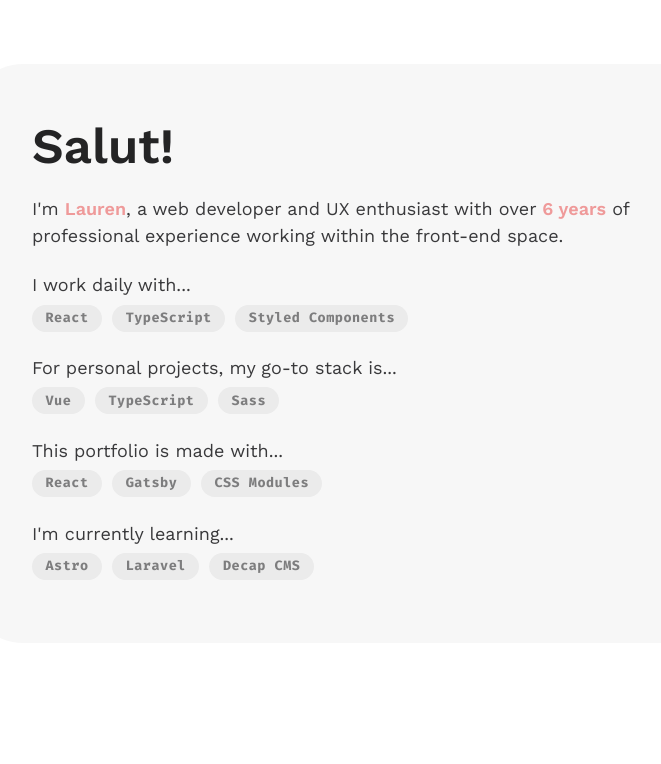
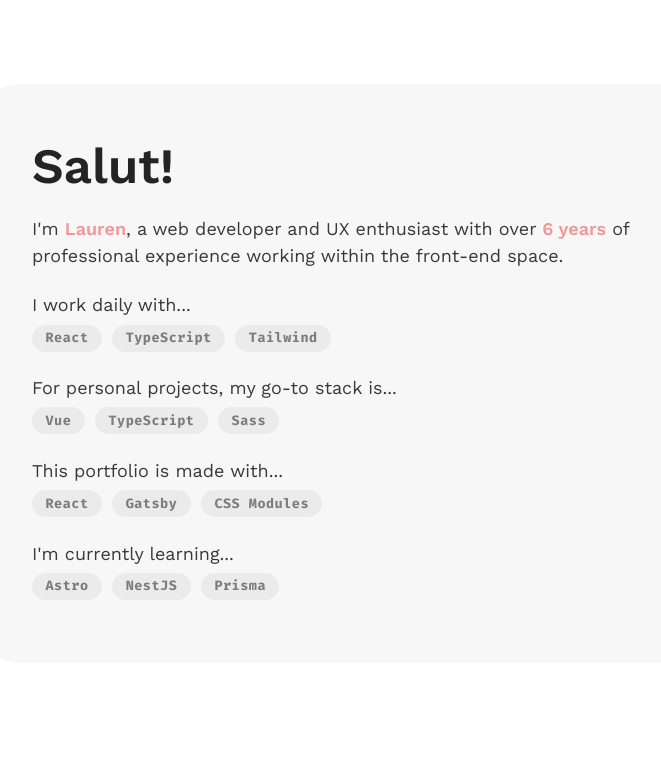
Before and after one commit to laurenawilkinson/web-portfolio, a Gatsby site: page / in a window 1280 px wide. Shown: the part 4048-4812 px from the top of the page, without its empty margins (298-959 px from the left). Built offline with nearby package versions, Linux system fonts and the light colour scheme; Gatsby itself is replaced by a stand-in of ours.

Commit message:
chore: update projects and about copy

```diff
--- a/src/assets/data/Projects.json
+++ b/src/assets/data/Projects.json
@@ -55,6 +55,6 @@
     "featured": false,
     "upcoming": true,
     "description": "Create a profile to share your gift preferences, clothing sizes and wishlists with your friends and family.",
-    "tech": ["Vue", "Sass", "TypeScript", "Laravel"]
+    "tech": ["Vue", "TypeScript", "NestJS", "Prisma"]
   }
 ]
--- a/src/components/sections/About.js
+++ b/src/components/sections/About.js
@@ -46,7 +46,7 @@
 
           <AboutMeTech
             text="I work daily with"
-            tags={['React', 'TypeScript', 'Styled Components']}
+            tags={['React', 'TypeScript', 'Tailwind']}
           />
           <AboutMeTech
             text="For personal projects, my go-to stack is"
@@ -58,7 +58,7 @@
           />
           <AboutMeTech
             text="I'm currently learning"
-            tags={['Astro', 'Laravel', 'Decap CMS']}
+            tags={['Astro', 'NestJS', 'Prisma']}
           />
         </animated.div>
       </div>
```
